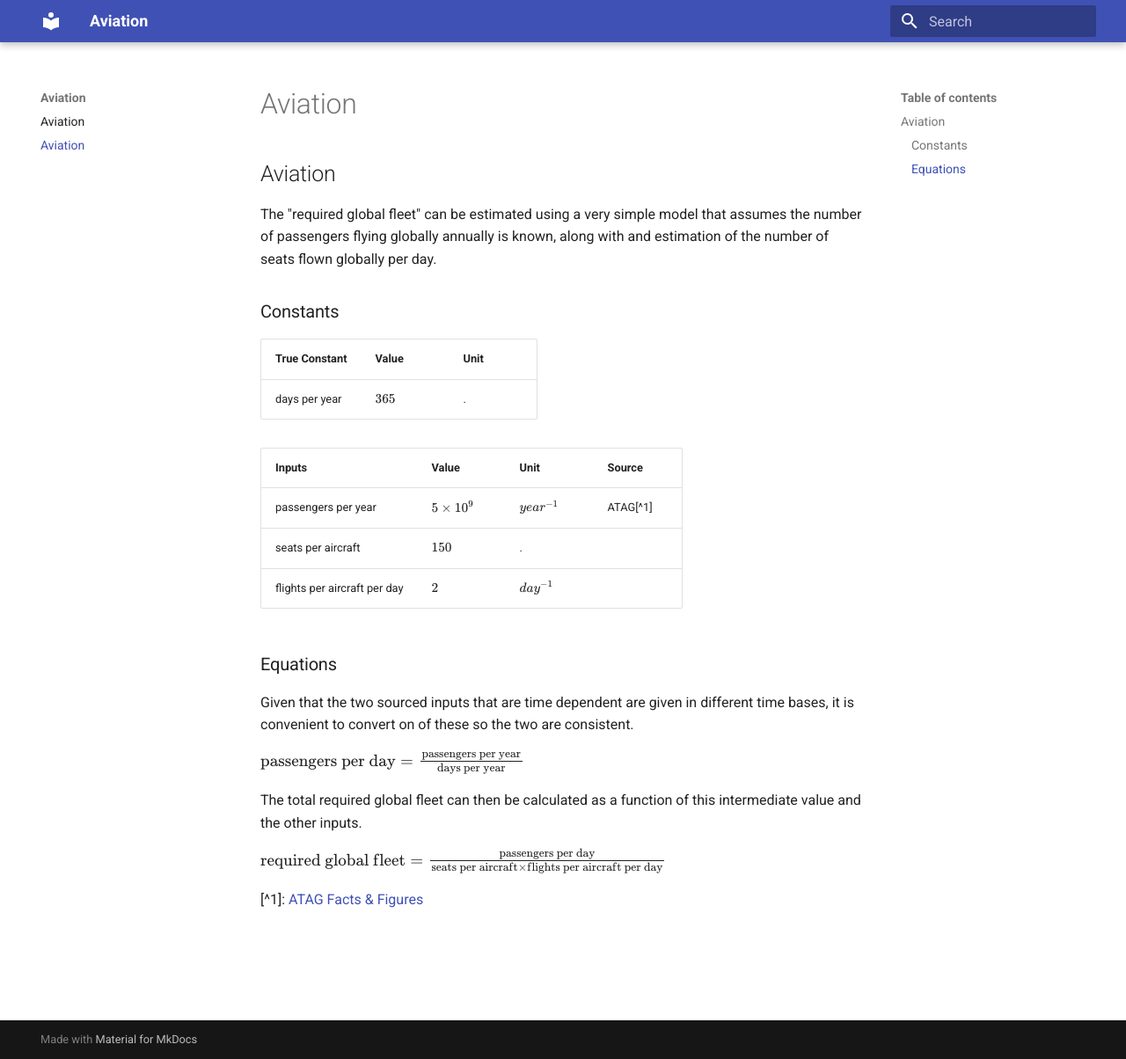
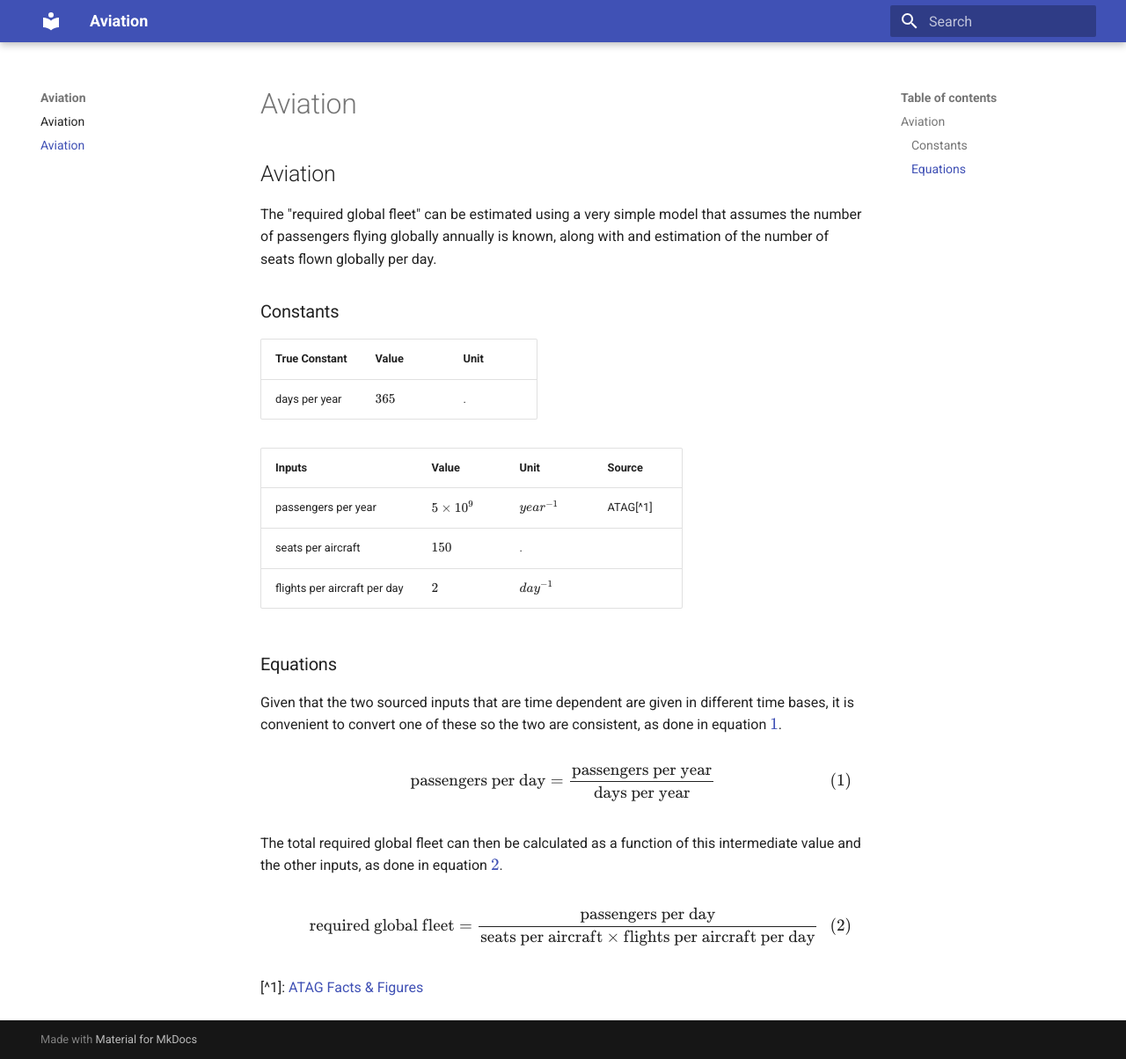
Before and after one commit to eg1379/aia-software-training, an MkDocs documentation site: the page built from docs/aviation.md, in a window 1280 px wide and 1204 px high. Shown: the whole window at 88% size. Built offline with MkDocs 1.6.1 and Material for MkDocs 9.7.7, drawn with Linux system fonts in a browser that asks for light colours.

Commit message:
Improve formatting of model equations

```diff
--- a/docs/aviation.md
+++ b/docs/aviation.md
@@ -16,12 +16,22 @@
 
 ### Equations
 
-Given that the two sourced inputs that are time dependent are given in different time bases, it is convenient to convert on of these so the two are consistent.
+Given that the two sourced inputs that are time dependent are given in different time bases, it is convenient to convert one of these so the two are consistent, as done in equation $\ref{equation:passengers-per-day}$.
 
-$\text{passengers per day} = \frac{\text{passengers per year}}{\text{days per year}}$
+$$
+\begin{equation}
+\text{passengers per day} = \frac{\text{passengers per year}}{\text{days per year}}
+\label{equation:passengers-per-day}
+\end{equation}
+$$
 
-The total required global fleet can then be calculated as a function of this intermediate value and the other inputs.
+The total required global fleet can then be calculated as a function of this intermediate value and the other inputs, as done in equation $\ref{equation:required-global-fleet}$.
 
-$\text{required global fleet} = \frac{\text{passengers per day}}{\text{seats per aircraft} \times \text{flights per aircraft per day}}$
+$$
+\begin{equation}
+\text{required global fleet} = \frac{\text{passengers per day}}{\text{seats per aircraft} \times \text{flights per aircraft per day}}
+\label{equation:required-global-fleet}
+\end{equation}
+$$
 
 [^1]: [ATAG Facts & Figures](https://atag.org/facts-figures)
```
